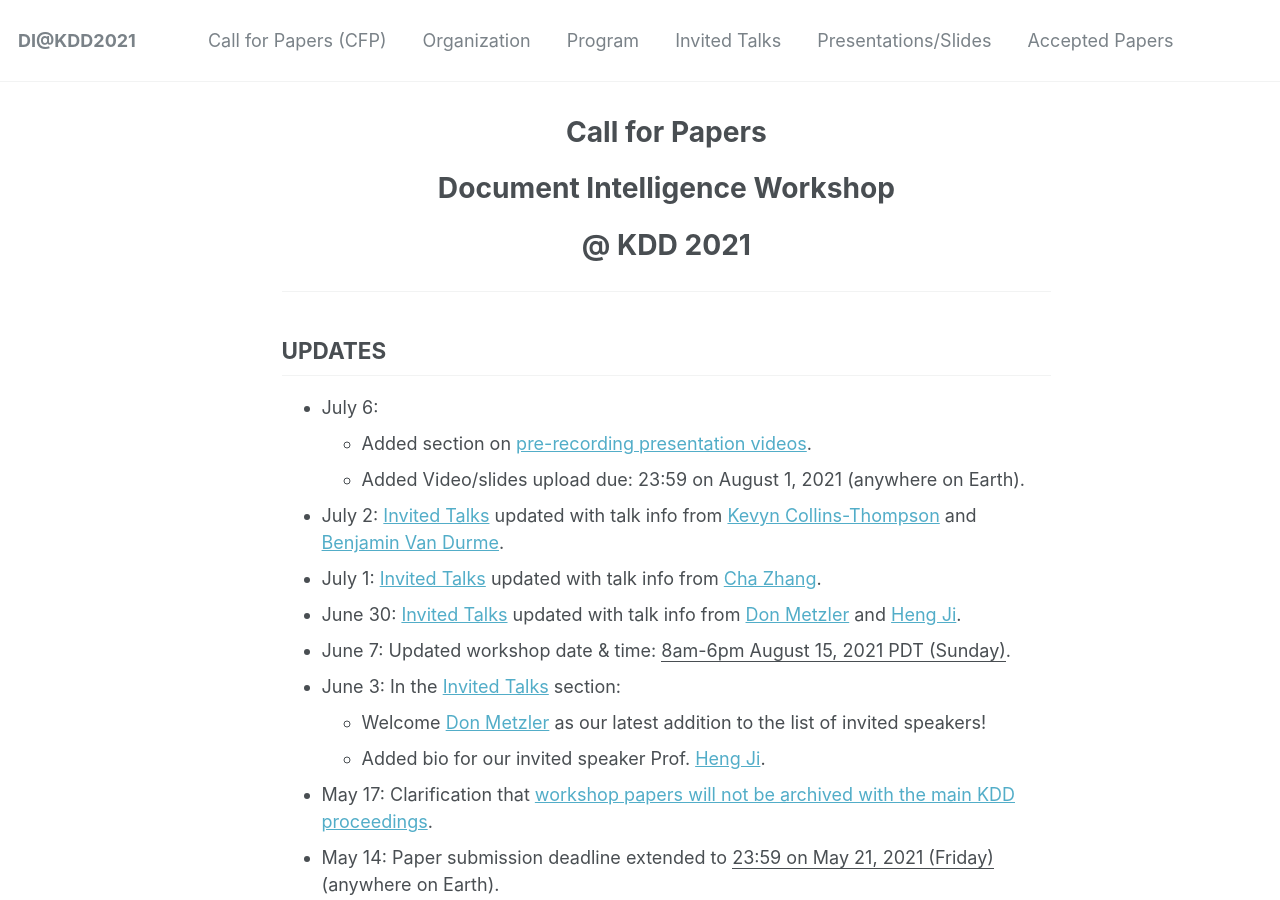
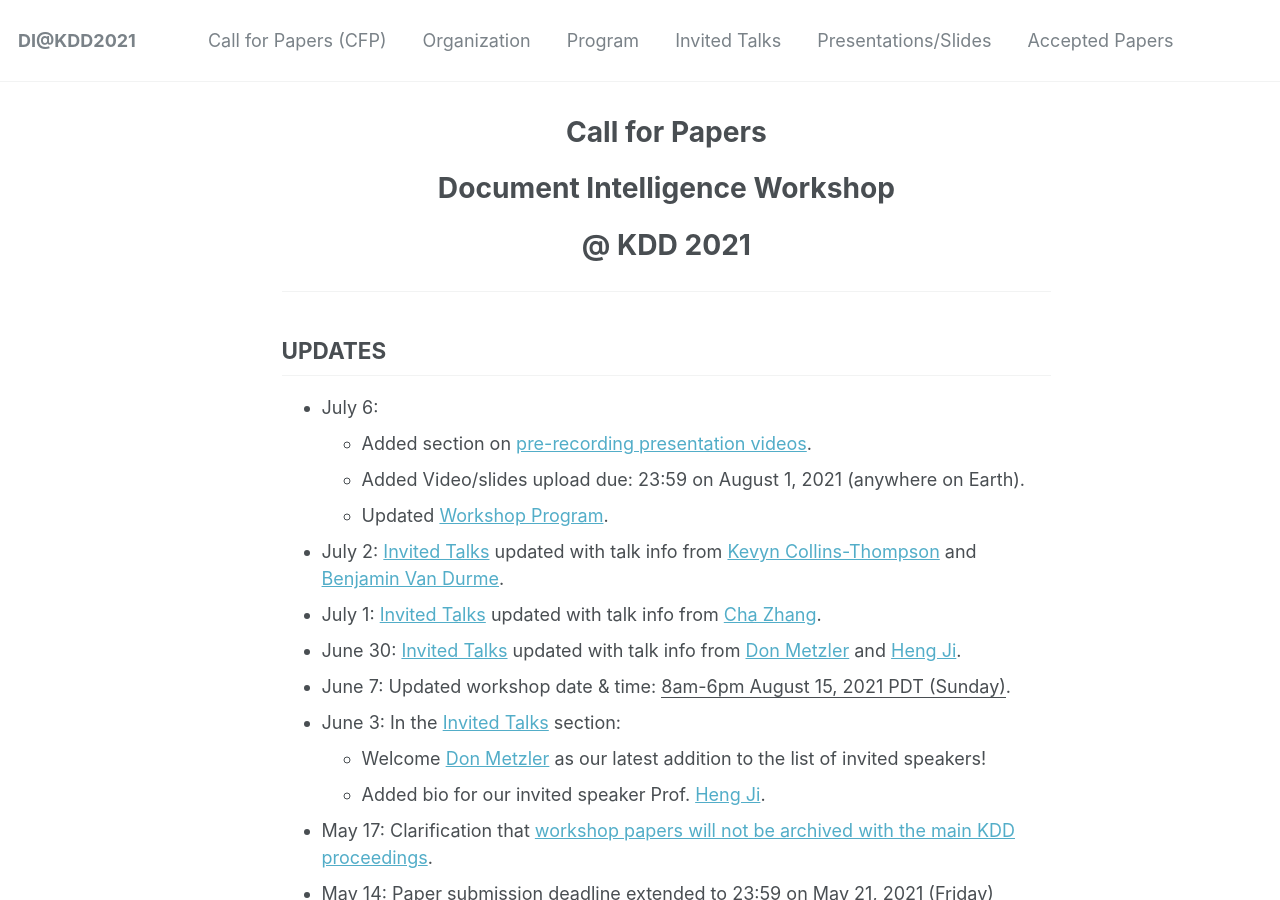
Before and after one commit to document-intelligence/DI-2022, a Jekyll site: the page built from _pages/cfp.md, in a window 1280 px wide and 900 px high. Built offline with Jekyll 4.4.1, drawn with Linux system fonts in a browser that asks for light colours.

Commit message:
Update cfp.md

```diff
--- a/_pages/cfp.md
+++ b/_pages/cfp.md
@@ -16,6 +16,7 @@ redirect_from:
 - July 6:
   - Added section on [pre-recording presentation videos](#pre-recording).
   - Added Video/slides upload due: 23:59 on August 1, 2021 (anywhere on Earth).
+  - Updated [Workshop Program](https://document-intelligence.github.io/DI-2021/program/).
 - July 2: [Invited Talks](https://document-intelligence.github.io/DI-2021/talks/) updated with talk info from [Kevyn Collins-Thompson](http://www-personal.umich.edu/~kevynct/) and [Benjamin Van Durme](https://www.cs.jhu.edu/~vandurme/).
 - July 1: [Invited Talks](https://document-intelligence.github.io/DI-2021/talks/) updated with talk info from [Cha Zhang](https://www.microsoft.com/en-us/research/people/chazhang/).
 - June 30: [Invited Talks](https://document-intelligence.github.io/DI-2021/talks/) updated with talk info from [Don Metzler](https://research.google/people/DonaldMetzler/) and [Heng Ji](https://cs.illinois.edu/about/people/faculty/hengji).
```
